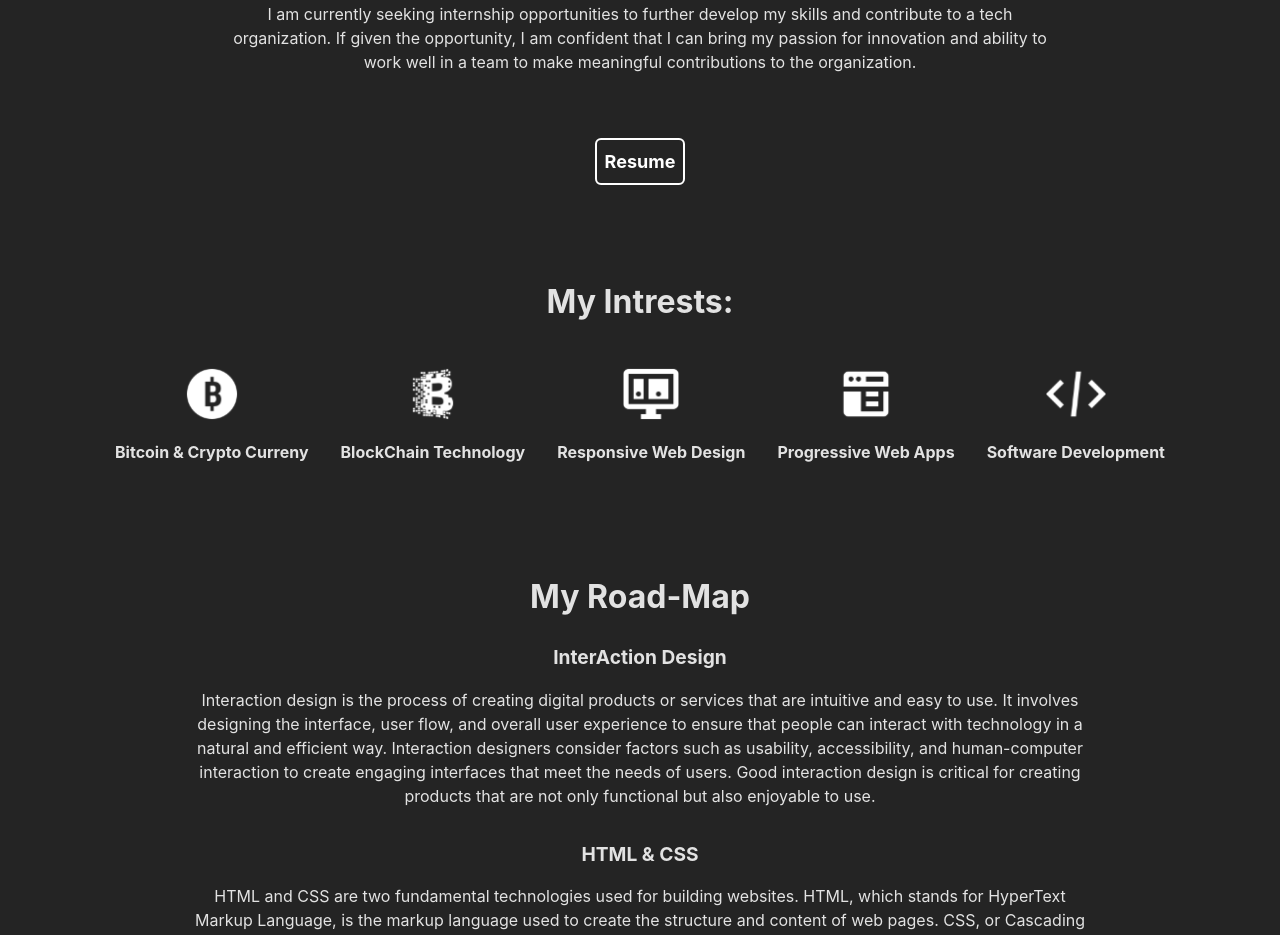
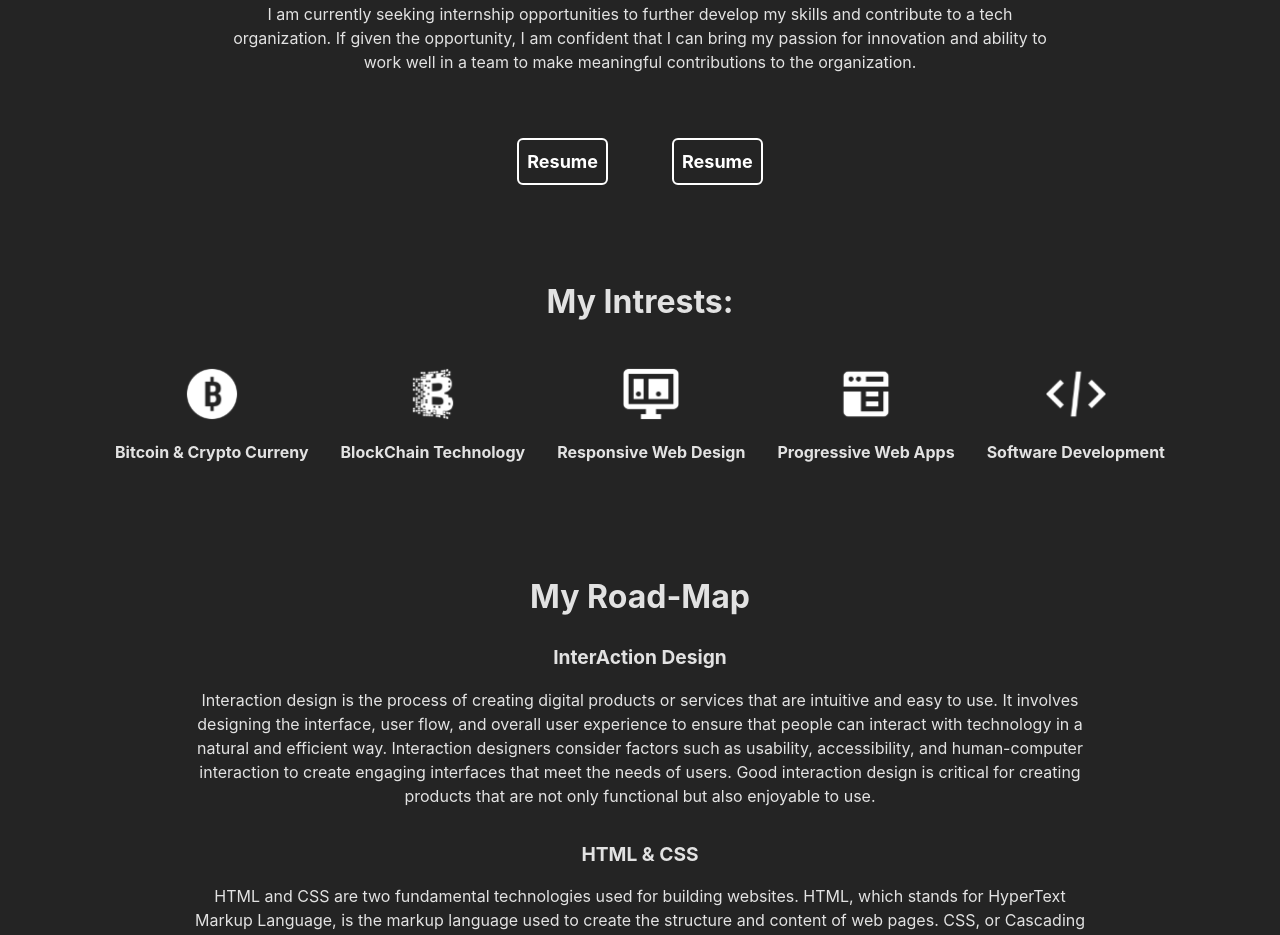
Before and after one commit to James-Frown/New-Portfolio, a React (Vite) app: page /about in a window 1280 px wide. Shown: the part 780-1715 px from the top of the page. Built offline with nearby package versions, Linux system fonts and the light colour scheme.

Commit message:
Latest Changes

```diff
--- a/src/pages/aboutPage/summery.css
+++ b/src/pages/aboutPage/summery.css
@@ -109,6 +109,10 @@
         gap: 2rem;
         padding-top: 1.5rem;
     }
+    .cta_spacing {
+        padding-left: 0.5rem;
+        padding-right: 0.5rem;
+    }
     .cta__button {
         background-color: #242424;
         color: #ffffff;
--- a/src/pages/aboutPage/summery.jsx
+++ b/src/pages/aboutPage/summery.jsx
@@ -12,7 +12,7 @@ const Summery = () => {
         <>
             <div className='summery__wrapper'>
                 <div className='summery__image__wrapper'>
-                    <img src={ProfileImage} className='image__selector'/>
+                    <img src={ProfileImage} className='image__selector' />
                 </div>
                 <div className='summery__content__wrapper'>
                     <div className='content__text'>
@@ -30,6 +30,10 @@ const Summery = () => {
                         <a href={MyResume} className="cta__button" target="_blank" rel="noreferrer">
                             Resume
                         </a>
+                        <span className="cta_spacing"></span>
+                        <a href={MyResume} className="cta__button" target="_blank" rel="noreferrer">
+                            Resume
+                        </a>
                     </div>
                 </div>
             </div>
```
